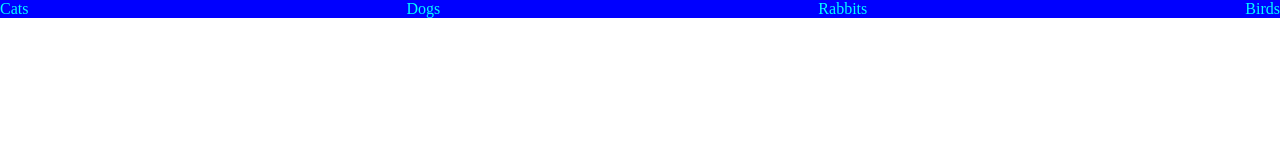
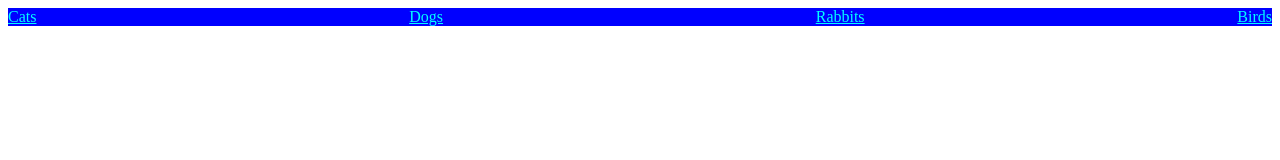
Before and after one commit to SheraeP/2023-may-foundations, a plain HTML site: page code-challenge-1/index.html in a window 1280 px wide. Drawn offline with Linux system fonts and the light colour scheme.

Commit message:
code-challenge 1

```diff
--- a/code-challenge-1/CSS/standard.css
+++ b/code-challenge-1/CSS/standard.css
@@ -1,4 +1,4 @@
-body {
+<body> {
     margin: 0;
 }
 
@@ -9,5 +9,5 @@ nav {
 }
 a {
     color: #00ffff;
-    text-decoration: none;
-}
+
+} </body>
```
